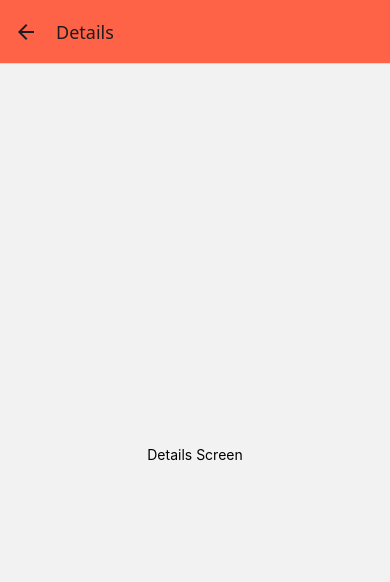
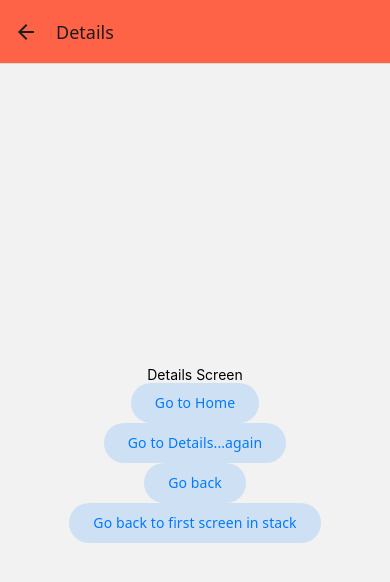
Before and after one commit to HalfTrapped/appdev2, a React Native app in the folder react-native-navigation/: screen / in a window 390 px wide. Both pictures are taken after a click on the button "Go to Details". Shown: the top 582 px of the page. Built offline with nearby package versions, Linux system fonts and the light colour scheme.

Commit message:
Done with going back

```diff
--- a/react-native-navigation/src/navigation/StackNavigator.tsx
+++ b/react-native-navigation/src/navigation/StackNavigator.tsx
@@ -13,14 +13,29 @@ function HomeScreen() {
       <Button onPress={() => navigation.navigate('Details')}>
         Go to Details
       </Button>
+
     </View>
   );
 }
 
 function DetailsScreen() {
+  const navigation = useNavigation();
   return (
     <View style={{ flex: 1, alignItems: 'center', justifyContent: 'center' }}>
       <Text>Details Screen</Text>
+      <Button onPress={() => navigation.navigate('Home')}>
+        Go to Home
+      </Button>
+      <Button onPress={() => navigation.push('Details')}>
+        Go to Details...again
+      </Button>
+      <Button onPress={() => navigation.goBack()}>
+        Go back
+      </Button>
+      <Button onPress={() => navigation.popToTop()}>
+        Go back to first screen in stack
+      </Button>
+
     </View>
   );
 }
```
